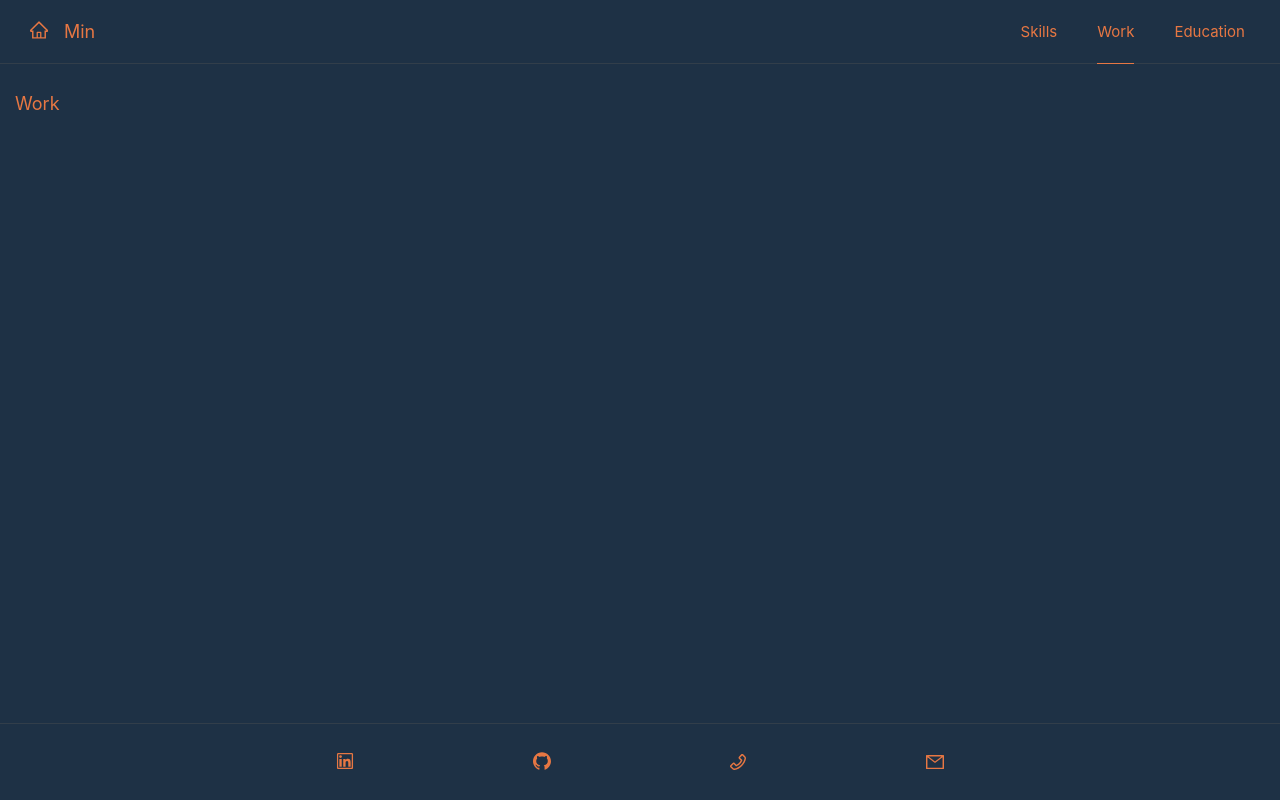
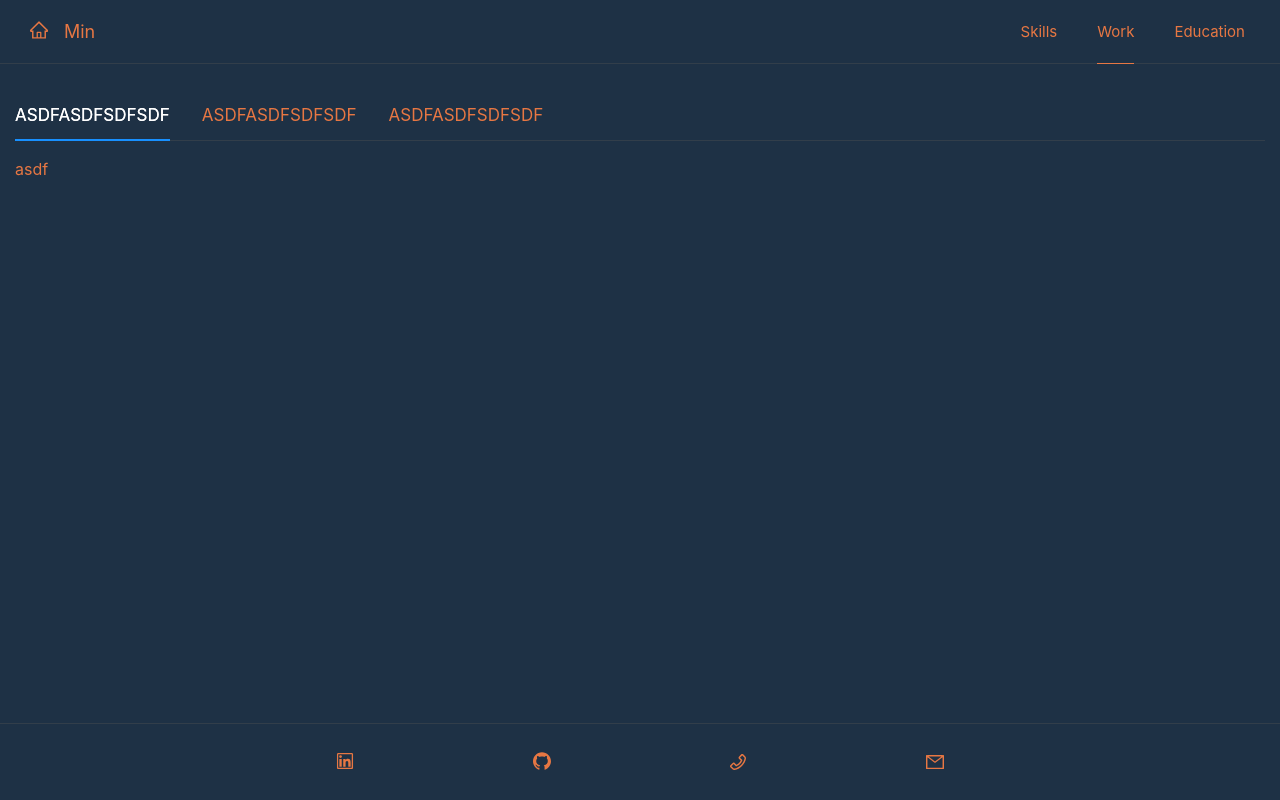
Before and after one commit to pohti/portfolio-antd, a React (Create React App) app: page /work in a window 1280 px wide. Built offline with nearby package versions, Linux system fonts and the light colour scheme.

Commit message:
refactoring about page

```diff
--- a/src/components/Content/About/About.css
+++ b/src/components/Content/About/About.css
@@ -72,5 +72,6 @@
   }
   .text-container {
     padding: 0;
+    margin-top: 10px;
   }
 }
--- a/src/components/Content/About/About.jsx
+++ b/src/components/Content/About/About.jsx
@@ -1,6 +1,5 @@
 import React, { Component } from 'react'
 import { Row, Col, Image } from 'antd'
-import AboutTextContent from './AboutTextContent'
 import './About.css'
 
 const imgURL = "https://media-exp1.licdn.com/dms/image/C5103AQFr27-SuBeXeg/profile-displayphoto-shrink_800_800/0/1517233913057?e=1659571200&v=beta&t=yUtgQb-nB9mtlAXV4V5wwMyExlthxRNPXJquTA9ahYc"
@@ -33,3 +32,26 @@ export default class About extends Component {
     )
   }
 }
+
+const AboutTextContent = () => (
+  <div>
+    <div className="about-text-content-title">
+      <span>Hello World!  <span style={{ marginLeft: "5px" }} >I am Min</span> </span>
+    </div>
+
+    <div className="about-text-content-description">
+      <div>
+        <span>
+          I'm a Software Engineer in Lucence - a company that is revolutionising cancer care
+          by building sensitive blood-testing technologies that profile cancer both accurately and affordably.
+        </span>
+      </div>
+      <div style={{ marginTop: "25px" }}>
+        <span >
+          Gradudated in 2020 from University of Wollongong - Bachelor of Information Technology, I have 2 years of experience working width
+          React, Python, DynamoDB and other AWS Services.
+        </span>
+      </div>
+    </div>
+  </div>
+)
--- a/src/components/Content/About/AboutTextContent.jsx
+++ /dev/null
@@ -1,28 +0,0 @@
-import React, { Component } from 'react'
-
-export default class AboutTextContent extends Component {
-  render() {
-    return (
-      <div>
-        <div className="about-text-content-title">
-          <span>Hello World!  <span style={{ marginLeft: "5px" }} >I am Min</span> </span>
-        </div>
-
-        <div className="about-text-content-description">
-          <div>
-            <span>
-              I'm a Software Engineer in Lucence - a company that is revolutionising cancer care
-              by building sensitive blood-testing technologies that profile cancer both accurately and affordably.
-            </span>
-          </div>
-          <div style={{ marginTop: "25px" }}>
-            <span >
-              Gradudated in 2020 from University of Wollongong - Bachelor of Information Technology, I have 2 years of experience working width
-              React, Python, DynamoDB and other AWS Services.
-            </span>
-          </div>
-        </div>
-      </div>
-    )
-  }
-}
--- a/src/components/Content/Skills/Skills.css
+++ b/src/components/Content/Skills/Skills.css
@@ -17,7 +17,7 @@
 }
 
 .ant-tabs-tab-btn {
-  font-size: 18px;
+  font-size: 17px;
 }
 
 /* tab header bar */
@@ -36,12 +36,6 @@
 
 .other-skills-main-div {
   margin-top: 10px;
-}
-
-.other-skills-individual-container {
-  /* border-style: solid;
-  border-width: 1px;
-  border-color: green; */
 }
 
 .other-skills-label {
--- a/src/components/Content/Work/Work.jsx
+++ b/src/components/Content/Work/Work.jsx
@@ -1,9 +1,15 @@
 import React, { Component } from 'react'
+import { Tabs } from 'antd'
+const { TabPane } = Tabs
 
 export default class Work extends Component {
   render() {
     return (
-      <div>Work</div>
+      <Tabs>
+        <TabPane tab={"ASDFASDFSDFSDF"} key="1">asdf</TabPane>
+        <TabPane tab={"ASDFASDFSDFSDF"} key="2">asdf</TabPane>
+        <TabPane tab={"ASDFASDFSDFSDF"} key="3">asdf</TabPane>
+      </Tabs>
     )
   }
 }
```
Also changed, not shown: src/components/Content/Skills/skills_data.js (+0 -15 lines).
